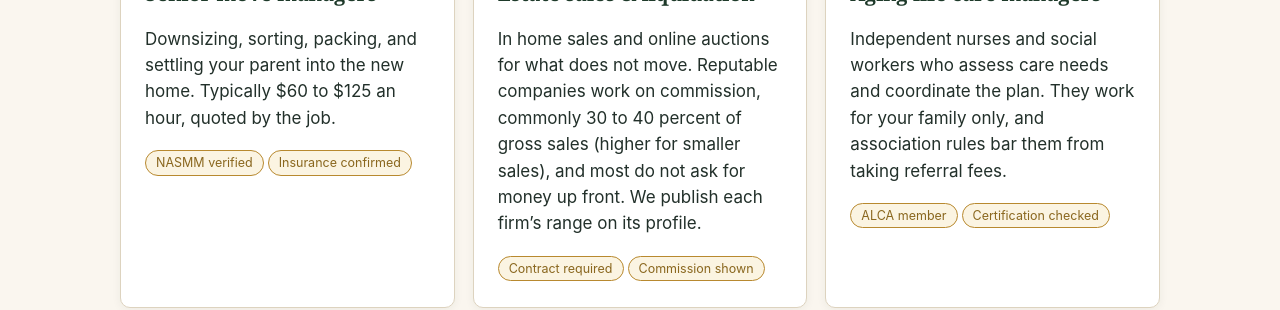
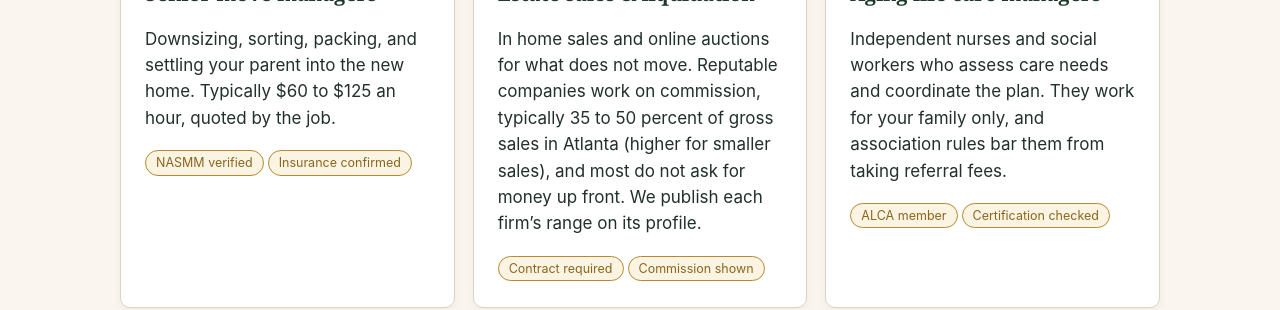
Before and after one commit to youragentzach/seniortransitionpros, a Jekyll site: the page index.html, which Jekyll copies as it is, in a window 1280 px wide and 900 px high, scrolled down 1352 px. Shown: the part 231-541 px from the top of the window. Built offline with Jekyll 4.4.1, drawn with Linux system fonts in a browser that asks for light colours.

Commit message:
Align homepage estate commission range with Guide 2

```diff
--- a/index.html
+++ b/index.html
@@ -188,7 +188,7 @@
       <div class="card cat">
         <div class="count">108 firms listed in metro Atlanta</div>
         <h3>Estate sales &amp; liquidation</h3>
-        <p>In home sales and online auctions for what does not move. Reputable companies work on commission, commonly 30 to 40 percent of gross sales (higher for smaller sales), and most do not ask for money up front. We publish each firm&rsquo;s range on its profile.</p>
+        <p>In home sales and online auctions for what does not move. Reputable companies work on commission, typically 35 to 50 percent of gross sales in Atlanta (higher for smaller sales), and most do not ask for money up front. We publish each firm&rsquo;s range on its profile.</p>
         <span class="badge">Contract required</span><span class="badge">Commission shown</span>
       </div>
       <div class="card cat">
```
